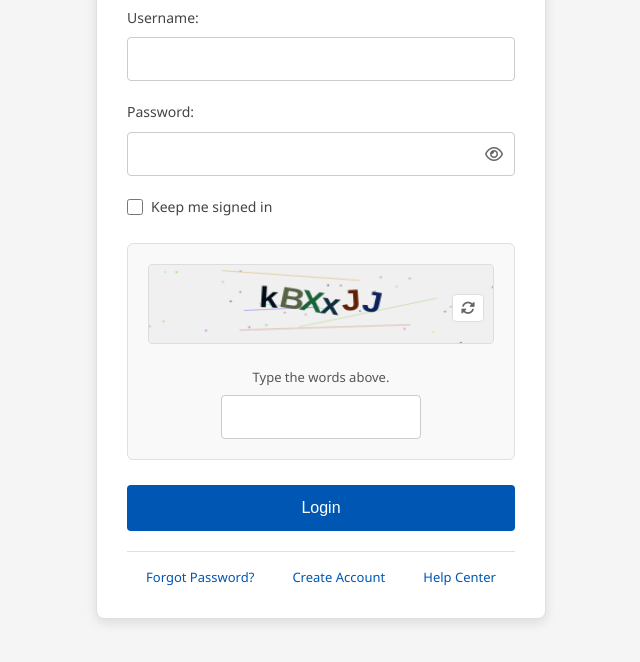
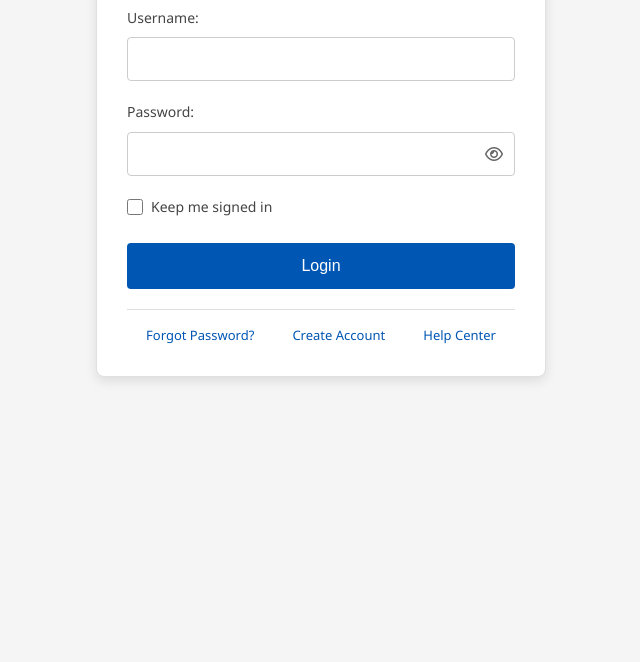
Before and after one commit to Isreal-Oparanti/Juno-Login, a website: page index.html in a window 1280 px wide. Shown: the part 154-816 px from the top of the page, without its empty margins (319-959 px from the left). Drawn offline with Linux system fonts and the light colour scheme.

Commit message:
commented out recapcha

```diff
--- a/index.html
+++ b/index.html
@@ -40,8 +40,8 @@
                     </div>
                 </div>
 
-                <div class="captcha-section">
-                    <div class="captcha-container">
+                <!-- <div class="captcha-section"> -->
+                    <!-- <div class="captcha-container">
                         <div class="captcha-image">
                             <canvas id="captchaCanvas" width="300" height="80"></canvas>
                             <button type="button" class="refresh-btn" id="refreshCaptcha">
@@ -51,9 +51,9 @@
                         <div class="captcha-instruction">
                             <label for="captchaInput">Type the words above.</label>
                             <input type="text" id="captchaInput" name="captcha" required>
-                        </div>
-                    </div>
-                </div>
+                        </div> -->
+                    <!-- </div> -->
+                <!-- </div> -->
 
                 <button type="submit" class="login-btn">Login</button>
             </form>
```
